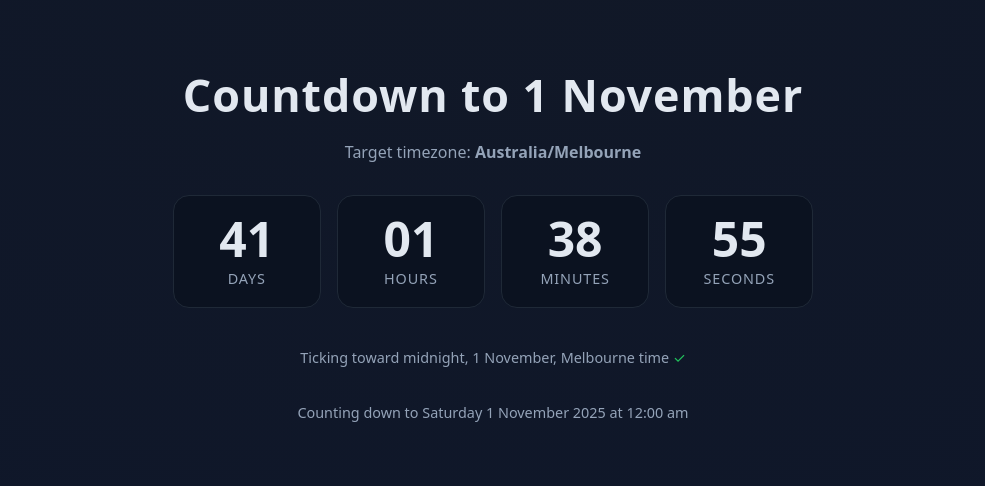
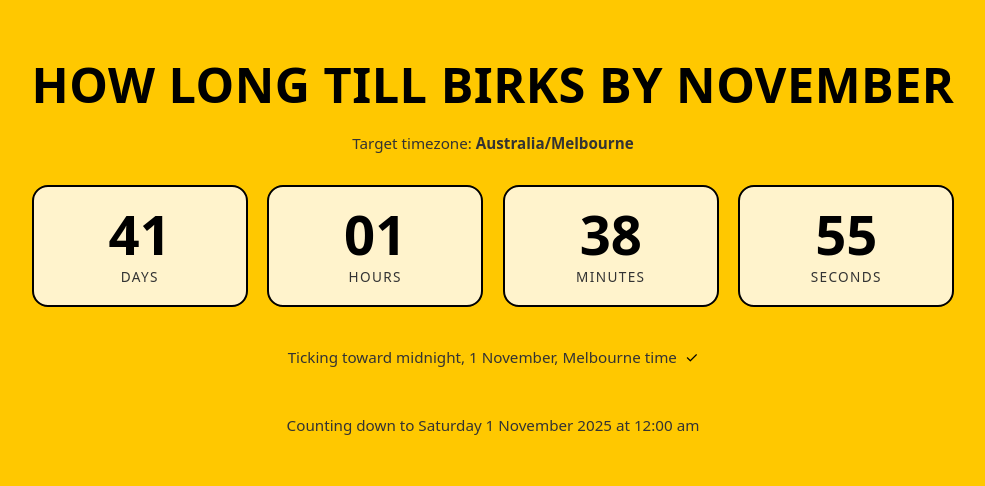
Before and after one commit to charlestarp/birksbynovember.com, a plain HTML site: page index.html in a window 1280 px wide. Shown: the part 157-643 px from the top of the page, without its empty margins (147-1132 px from the left). Drawn offline with Linux system fonts and the light colour scheme.

Commit message:
Update index.html

```diff
--- a/index.html
+++ b/index.html
@@ -3,44 +3,68 @@
 <head>
   <meta charset="utf-8" />
   <meta name="viewport" content="width=device-width, initial-scale=1" />
-  <title>Countdown to Birks by November</title>
+  <title>How long till Birks by November</title>
+  <meta name="theme-color" content="#FFC800" />
   <style>
     :root {
       color-scheme: light dark;
-      --bg: #0f172a;
-      --fg: #e2e8f0;
-      --muted: #94a3b8;
-      --accent: #22c55e;
+      --tarp-yellow: #FFC800;
+      --tarp-black: #000000;
+      --fg: #000000;
+      --muted: #333333;
+      --accent: #000000;
     }
+
     html, body { height: 100%; }
     body {
       margin: 0;
-      font-family: ui-sans-serif, system-ui, -apple-system, Segoe UI, Roboto, Helvetica, Arial, Noto Sans, "Apple Color Emoji", "Segoe UI Emoji";
-      background: radial-gradient(1200px 800px at 50% 10%, #111827, var(--bg));
+      font-family: ui-sans-serif, system-ui, -apple-system, Segoe UI, Roboto, Helvetica, Arial, "Noto Sans", "Apple Color Emoji", "Segoe UI Emoji";
+      background: var(--tarp-yellow);
       color: var(--fg);
       display: grid;
       place-items: center;
+      text-align: center;
     }
-    .wrap { text-align: center; padding: 3rem 1.5rem; }
-    h1 { font-size: clamp(1.75rem, 3.5vw, 3rem); margin: 0 0 1rem; letter-spacing: 0.02em; }
-    p { margin: 0.25rem 0; color: var(--muted); }
-    .timer { display: grid; grid-auto-flow: column; gap: clamp(0.5rem, 2vw, 1rem); margin: 2rem 0; }
-    .cell { background: #0b1220; border: 1px solid #1f2937; border-radius: 1rem; padding: clamp(0.9rem, 2.5vw, 1.2rem) clamp(1.1rem, 3vw, 1.6rem); min-width: 95px; }
-    .num { font-variant-numeric: tabular-nums; font-size: clamp(1.8rem, 4.5vw, 3rem); font-weight: 700; line-height: 1; }
-    .lab { font-size: 0.9rem; margin-top: 0.4rem; color: var(--muted); letter-spacing: 0.06em; text-transform: uppercase; }
-    .badge { display: inline-block; margin-top: 0.5rem; font-size: 0.9rem; color: var(--muted); }
+
+    main { padding: 3rem 1.5rem; max-width: 960px; }
+
+    h1 {
+      font-size: clamp(1.75rem, 3.8vw, 3.2rem);
+      margin: 0 0 1rem;
+      letter-spacing: .01em;
+      font-weight: 900;
+      text-transform: uppercase;
+    }
+
+    .kicker { font-size: .95rem; color: var(--muted); margin: 0 0 1rem; }
+
+    .timer { display: grid; grid-auto-flow: column; gap: clamp(.6rem, 2.5vw, 1.2rem); margin: 2rem 0; }
+    .cell {
+      background: #fff3cc;
+      border: 2px solid var(--fg);
+      border-radius: 1rem;
+      padding: clamp(.9rem, 2.5vw, 1.2rem) clamp(1.1rem, 3vw, 1.6rem);
+      min-width: 100px;
+    }
+
+    .num { font-variant-numeric: tabular-nums; font-size: clamp(2rem, 5vw, 3.4rem); font-weight: 800; line-height: 1; }
+    .lab { font-size: .85rem; margin-top: .4rem; color: var(--muted); letter-spacing: .1em; text-transform: uppercase; }
+
+    .badge { display: inline-grid; grid-auto-flow: column; gap: .5rem; place-items: center; margin-top: .5rem; font-size: .95rem; color: var(--muted); }
     .tick { color: var(--accent); }
-    .footer { margin-top: 2rem; font-size: 0.9rem; color: var(--muted); }
-    @media (max-width: 560px) {
+
+    .footer { margin: 2rem 0 0; font-size: .95rem; color: var(--muted); }
+
+    @media (max-width: 640px) {
       .timer { grid-auto-flow: row; }
       .cell { min-width: 100%; }
     }
   </style>
 </head>
 <body>
-  <main class="wrap">
-    <h1>Countdown to 1 November</h1>
-    <p>Target timezone: <strong>Australia/Melbourne</strong></p>
+  <main>
+    <h1>How long till Birks by November</h1>
+    <p class="kicker">Target timezone: <strong>Australia/Melbourne</strong></p>
 
     <div class="timer" aria-live="polite" aria-atomic="true">
       <div class="cell"><div class="num" id="days">0</div><div class="lab">Days</div></div>
@@ -54,22 +78,21 @@
   </main>
 
   <script>
-    // Always count down to the next 1 November at 00:00 in Australia/Melbourne
     function targetDate() {
       const now = new Date();
-      const year = now.getFullYear();
-      // 1 Nov is during daylight saving in Victoria, usually UTC+11
-      let target = new Date(`${year}-11-01T00:00:00+11:00`);
+      const y = now.getFullYear();
+      let target = new Date(`${y}-11-01T00:00:00+11:00`);
       if (now.getTime() > target.getTime()) {
-        target = new Date(`${year + 1}-11-01T00:00:00+11:00`);
+        target = new Date(`${y + 1}-11-01T00:00:00+11:00`);
       }
       return target;
     }
 
     const $ = id => document.getElementById(id);
-    const footer = $('footer');
+    const footerEl = document.getElementById('footer');
     let tgt = targetDate();
-    footer.textContent = `Counting down to ${tgt.toLocaleString('en-AU', { timeZone: 'Australia/Melbourne', dateStyle: 'full', timeStyle: 'short' })}`;
+
+    footerEl.textContent = `Counting down to ${tgt.toLocaleString('en-AU', { timeZone: 'Australia/Melbourne', dateStyle: 'full', timeStyle: 'short' })}`;
 
     function pad(n) { return String(n).padStart(2, '0'); }
 
@@ -89,7 +112,7 @@
 
       if (diff <= 0) {
         document.querySelector('h1').textContent = 'It is 1 November';
-        footer.textContent = 'Have a ripper day';
+        footerEl.textContent = 'Have a ripper day';
         clearInterval(timer);
       }
     }
```
